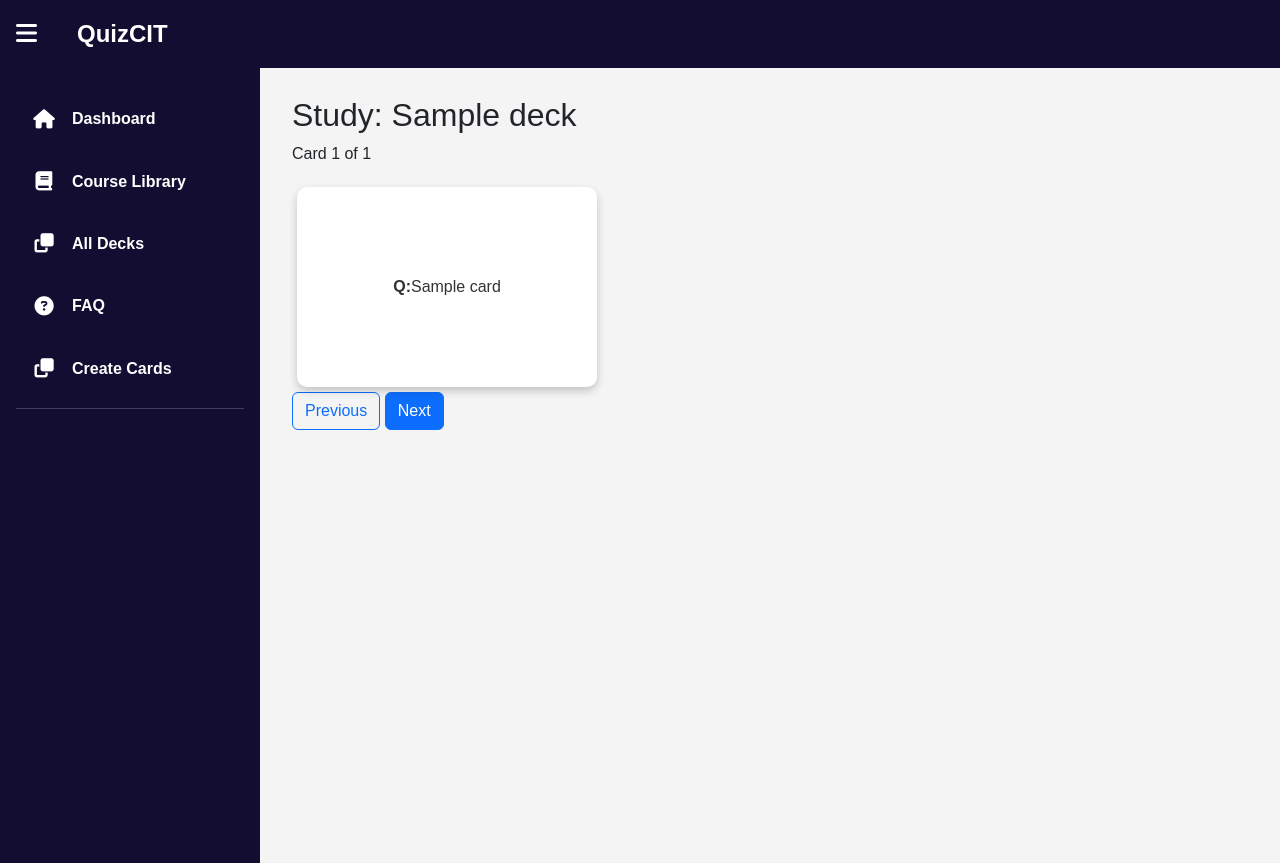
After one commit to JChacon2001/CIT-PROJECT, a Flask app: page /study/1 in a window 1280 px wide. The commit adds this page. Shown: the top 863 px of the page. Run offline with Flask 3, Linux system fonts and the light colour scheme; tables that the repository leaves empty hold one stand-in row (values such as "Sample post"); some libraries are stand-ins or nearby versions; some web fonts are replaced.

Commit message:
Added Study Deck

```diff
--- a/forms.py
+++ b/forms.py
@@ -1,5 +1,5 @@
 from flask_wtf import FlaskForm
-from wtforms import StringField, TextAreaField, SubmitField, SelectField, FileField
+from wtforms import StringField, TextAreaField, SubmitField, SelectField, FileField,HiddenField
 from wtforms.validators import DataRequired
 from flask_wtf.file import FileAllowed
 class DeckForm(FlaskForm):
@@ -24,3 +24,8 @@ class csvForm(FlaskForm):
     deck = SelectField("Deck", coerce=int ,validators=[DataRequired()])
     csv = FileField("CSV File", validators=[DataRequired(), FileAllowed(["csv"], "only csv files")])
     submit = SubmitField("Import")
+
+class StudyForm(FlaskForm):
+    card_index = HiddenField(validators=[DataRequired()])
+    previous   = SubmitField("Previous")
+    next       = SubmitField("Next")
--- a/routes/html.py
+++ b/routes/html.py
@@ -1,7 +1,7 @@
 from flask import Blueprint, render_template, redirect, url_for
 from flask import session, request
 from models import *
-from forms import DeckForm, CardForm, EditCardForm, csvForm
+from forms import DeckForm, CardForm, EditCardForm, csvForm, StudyForm
 from db import db
 import csv,io
 html_bp = Blueprint("html", __name__)
@@ -102,7 +102,7 @@ def delete_card(id):
     r2 = stmt2.id
     db.session.delete(card)
     db.session.commit()
-    return redirect(url_for('html.deckcont ', id=r2))
+    return redirect(url_for('html.deckcont', id=r2))
 
 @html_bp.route('/deck/delete/<int:id>')
 def delete_deck(id):
@@ -136,6 +136,24 @@ def import_csv():
         msg = f"Imported {len(data)} cards into “{deck.name}”"
         return render_template("import.html",form=form,data=data,msg=msg)
     return render_template("import.html", form=form,data=data,msg=msg)
+
+@html_bp.route("/study/<int:id>", methods=["GET","POST"])
+def study_deck(id):
+    form = StudyForm()
+    stmt = db.session.execute(db.select(Cards).where(Cards.deck_id == id)).scalars()
+    result = [i for i in stmt]
+    total_cards = len(result)
+    if form.validate_on_submit():
+        current_index = int(form.card_index.data)
+        if form.previous.data:
+            current_index = (current_index - 1) % total_cards
+        elif form.next.data:
+            current_index = (current_index + 1) % total_cards
+    else:
+        current_index = 0
+    form.card_index.data = str(current_index)
+    current_card = result[current_index]
+    return render_template("study.html", form=form, card=current_card,current_index=current_index,total_cards=total_cards)
 
 @html_bp.route("/faq")
 def faq():
--- a/templates/alldecks.html
+++ b/templates/alldecks.html
@@ -16,6 +16,7 @@
             <div class="eord">
                 <a href="{{ url_for('html.edit_deck', id=i.id)}}" class="btn btn-primary">Edit</a>
                 <a href="{{ url_for('html.delete_deck', id=i.id)}}" class="btn btn-danger">Delete</a>
+                <a href="{{ url_for('html.study_deck', id=i.id) }}" class="btn btn-success">Study</a>
             </div>
 
         </div>
--- /dev/null
+++ b/templates/study.html
@@ -0,0 +1,25 @@
+{% extends "base.html" %}
+{% block content %}
+  <h2>Study: {{ card.deck.name }}</h2>
+  <p>Card {{ current_index + 1 }} of {{ total_cards }}</p>
+
+  <div class="decks">
+    <div class="flip-card answer">
+      <div class="flip-card-inner">
+        <div class="flip-card-front">
+          <strong>Q:</strong> {{ card.question }}
+        </div>
+        <div class="flip-card-back">
+          <strong>A:</strong> {{ card.answer }}
+        </div>
+      </div>
+    </div>
+  </div>
+
+  <form method="POST">
+    {{ form.hidden_tag() }}
+    {{ form.card_index() }}
+    {{ form.previous(class="btn btn-outline-primary") }}
+    {{ form.next(class="btn btn-primary") }}
+  </form>
+{% endblock %}
```
